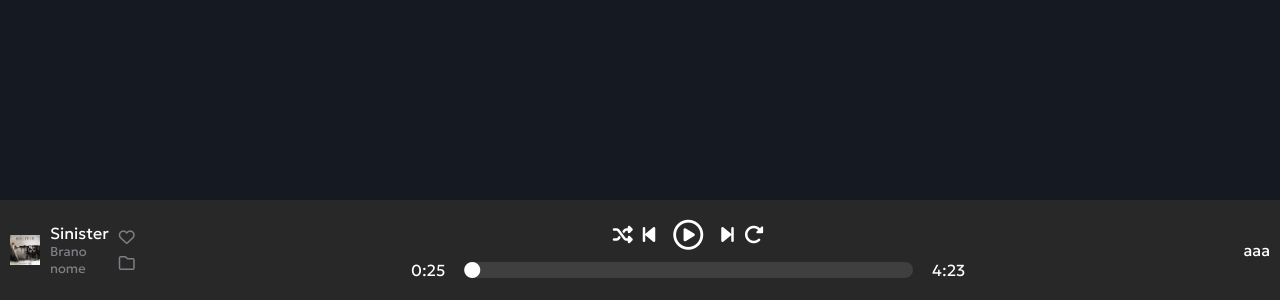
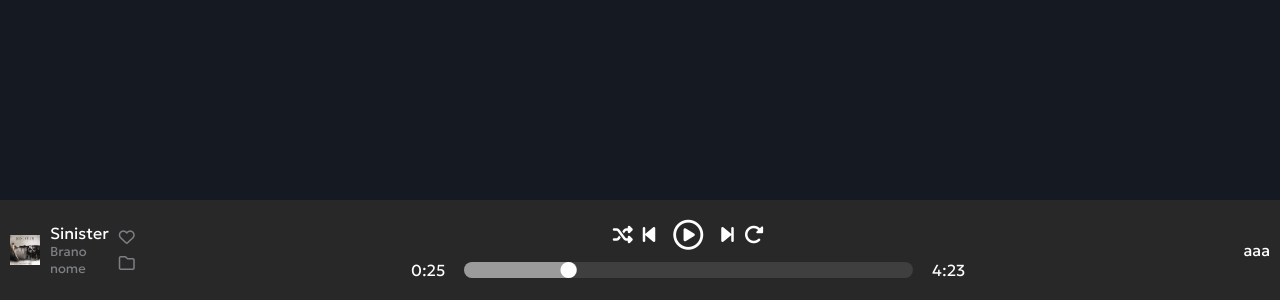
Before and after one commit to RiccardoFiacco/html-css-spotifyweb-mobileFirst, a plain HTML site: page index.html in a window 1280 px wide. Shown: the part 500-800 px from the top of the page. Drawn offline with Linux system fonts and the light colour scheme.

Commit message:
add music-bar class and relative rules

```diff
--- a/css/style.css
+++ b/css/style.css
@@ -105,6 +105,14 @@ img {
     border-radius: 999px;
     line-height: 5px;
 }
+.music-bar{
+    width: 25%;
+    background-color: rgb(155, 155, 155);
+    border-radius: 999px;
+    line-height: 5px;
+    display: flex;
+    justify-content: flex-end;
+}
 /* responsive */
 @media (min-width: 767.99px) {
 
--- a/index.html
+++ b/index.html
@@ -36,7 +36,7 @@
                 <div class="reproduction-bar">
                     <div>0:25</div>
                     <div class="music-lenght">
-                        <div class="">
+                        <div class="music-bar">
                             <div><i class="fa-solid fa-circle"></i></div>
                         </div>
                     </div>
```
